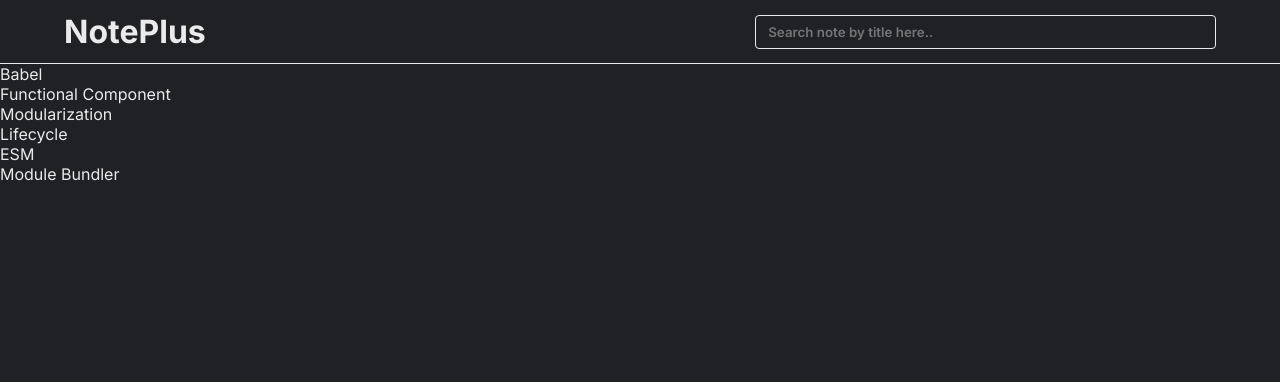
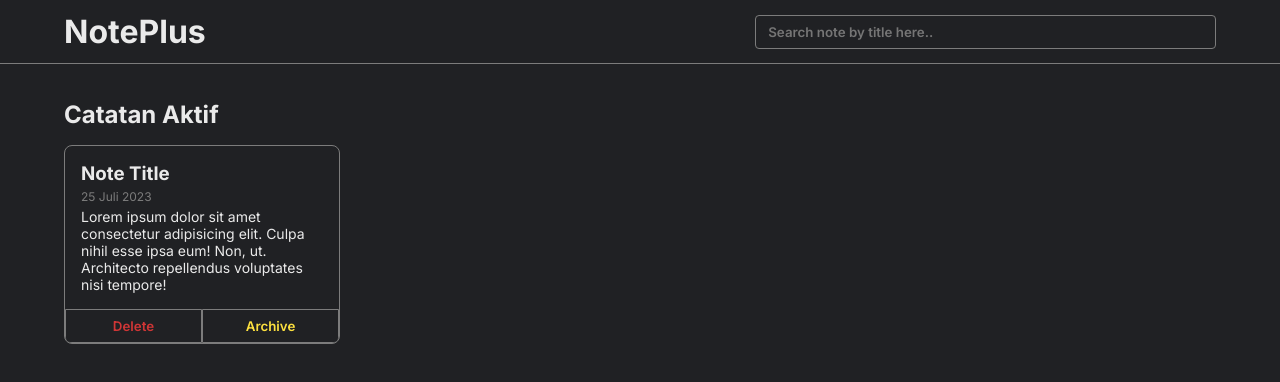
Before and after one commit to agreytosira/noteplus, a React (Vite) app: page / in a window 1280 px wide. Shown: the top 382 px of the page. Built offline with nearby package versions, Linux system fonts and the light colour scheme.

Commit message:
style: finish styling for note list and note item

```diff
--- a/src/components/NoteApp.jsx
+++ b/src/components/NoteApp.jsx
@@ -1,6 +1,7 @@
 import React, { Component } from 'react';
 import getInitialData from './../utils/data';
 import Header from './Header';
+import NoteContainer from './NoteContainer';
 
 export class NoteApp extends Component {
     constructor(props) {
@@ -15,9 +16,7 @@ export class NoteApp extends Component {
         return (
             <>
                 <Header />
-                {this.state.notes.map((note) => (
-                    <p>{note.title}</p>
-                ))}
+                <NoteContainer />
             </>
         );
     }
--- /dev/null
+++ b/src/components/NoteContainer.jsx
@@ -0,0 +1,28 @@
+import React from 'react';
+
+function NoteContainer() {
+    return (
+        <>
+            <main className='note'>
+                <section className='note__container container'>
+                    <h2>Catatan Aktif</h2>
+                    <div className='note-list'>
+                        <div className='note-item'>
+                            <div className='note-item__body'>
+                                <h3 className='note-item__title'>Note Title</h3>
+                                <p className='note-item__date'>25 Juli 2023</p>
+                                <p className='note-item__content'>Lorem ipsum dolor sit amet consectetur adipisicing elit. Culpa nihil esse ipsa eum! Non, ut. Architecto repellendus voluptates nisi tempore!</p>
+                            </div>
+                            <div className='note-item__action'>
+                                <button>Delete</button>
+                                <button>Archive</button>
+                            </div>
+                        </div>
+                    </div>
+                </section>
+            </main>
+        </>
+    );
+}
+
+export default NoteContainer;
--- a/src/styles/global.scss
+++ b/src/styles/global.scss
@@ -1,4 +1,6 @@
 $white: #eaeaea;
+$grey: #7c7c7c;
+$body: #202124;
 
 * {
     padding: 0;
@@ -8,21 +10,27 @@ $white: #eaeaea;
 }
 
 body {
-    background-color: #202124;
+    background-color: $body;
     color: $white;
 }
 
 input {
     padding: 0.5rem 0.75rem;
     background: none;
-    border: 1px solid $white;
+    border: 1px solid $grey;
     color: $white;
     border-radius: 0.25rem;
 }
 
+// Header
+
 .header {
     padding: 0.75rem 0;
-    border-bottom: 1px solid $white;
+    border-bottom: 1px solid $grey;
+    position: fixed;
+    top: 0;
+    width: 100%;
+    background-color: $body;
 
     &__container {
         display: flex;
@@ -40,4 +48,78 @@ input {
     }
 }
 
+// Note
+
+.note {
+    margin-top: 100px;
+
+    &__container {
+        h2 {
+            margin-bottom: 1rem;
+        }
+    }
+
+    &-list {
+        display: grid;
+        grid-template-columns: repeat(4, 1fr);
+        gap: 1rem;
+    }
+
+    &-item {
+        border: 1px solid $grey;
+        border-radius: 0.5rem;
+        overflow: hidden;
+
+        &__body {
+            padding: 1rem;
+        }
+
+        &__date {
+            margin: 0.25rem 0;
+            font-size: 12px;
+            color: $grey;
+        }
+
+        &__content {
+            font-size: 14px;
+        }
+
+        &__action {
+            display: grid;
+            grid-template-columns: repeat(2, 1fr);
+
+            > * {
+                background: none;
+                color: $white;
+                outline: none;
+                border: 1px solid $grey;
+                padding: 0.5rem 0;
+                cursor: pointer;
+                font-weight: 600;
+                transition: all 0.3s ease;
+
+                &:nth-child(1) {
+                    color: #cf3636;
+                    border-radius: 0 0 0 5px;
+
+                    &:hover {
+                        background-color: #cf3636;
+                        color: $white;
+                    }
+                }
+
+                &:nth-child(2) {
+                    color: #fde13f;
+                    border-radius: 0 0 5px 0;
+
+                    &:hover {
+                        background-color: #fde13f;
+                        color: $body;
+                    }
+                }
+            }
+        }
+    }
+}
+
 @import './responsive';
```
